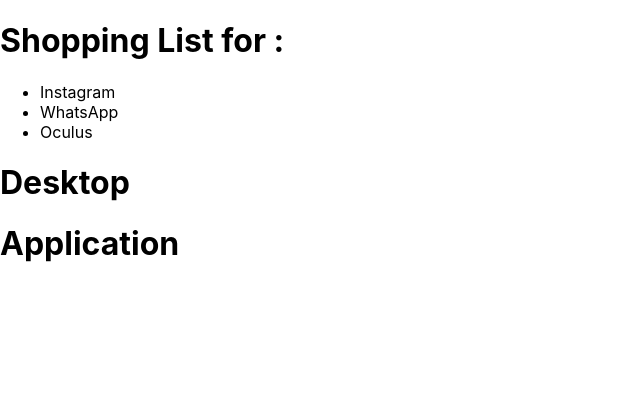
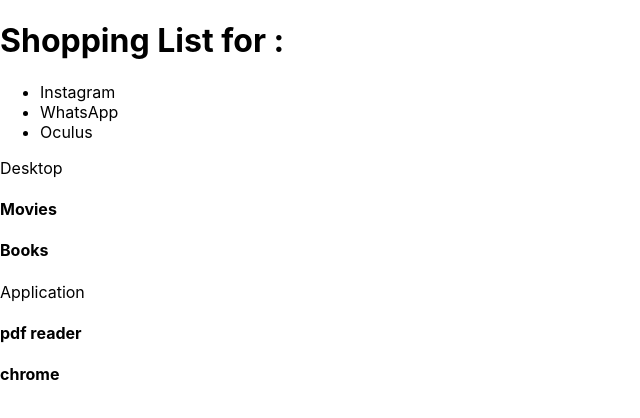
Before and after one commit to shashi2k6/react-app, a React (Create React App) app: page / in a window 1280 px wide. Shown: the top 418 px of the page, without its empty margins (0-640 px from the left). Built offline with nearby package versions, Linux system fonts and the light colour scheme.

Commit message:
additional code changes

```diff
--- a/src/App.js
+++ b/src/App.js
@@ -12,8 +12,14 @@
       <li>Oculus</li>
     </ul>
 
-    <Folder name="Desktop"/>
-    <Folder name="Application"/>
+    <Folder name="Desktop">
+      <h4>Movies</h4>
+      <h4>Books</h4>
+    </Folder>
+    <Folder name="Application">
+    <h4>pdf reader</h4>
+      <h4>chrome</h4>
+      </Folder>
   </div>
 
   );
@@ -21,7 +27,7 @@
 const Folder =(props)=>{
   console.log(props);
   const name = "Welcome to my desktop";
-  return <h1>{props.name}</h1>
+  return <div>{props.name} {props.children}</div>
 }
 
 
```
Also changed, not shown: 1 other file (tests, documents, lock files or other folders).
